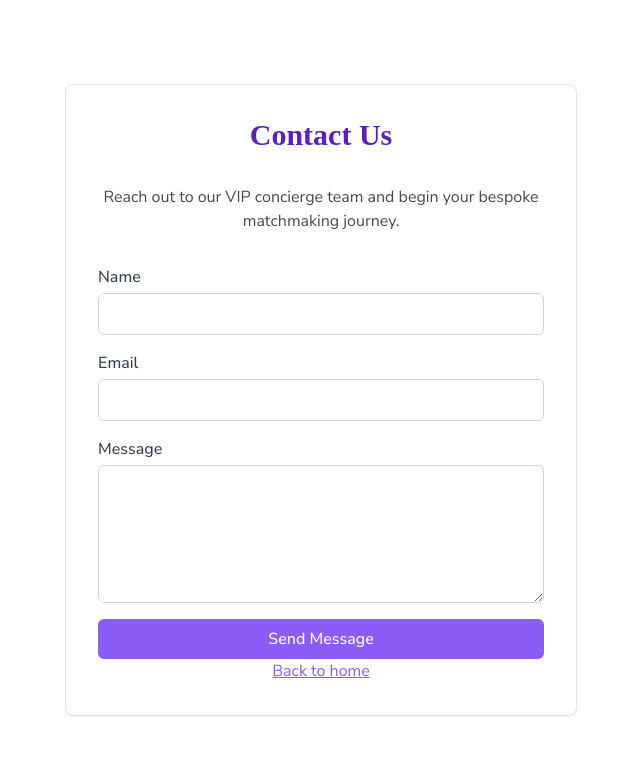
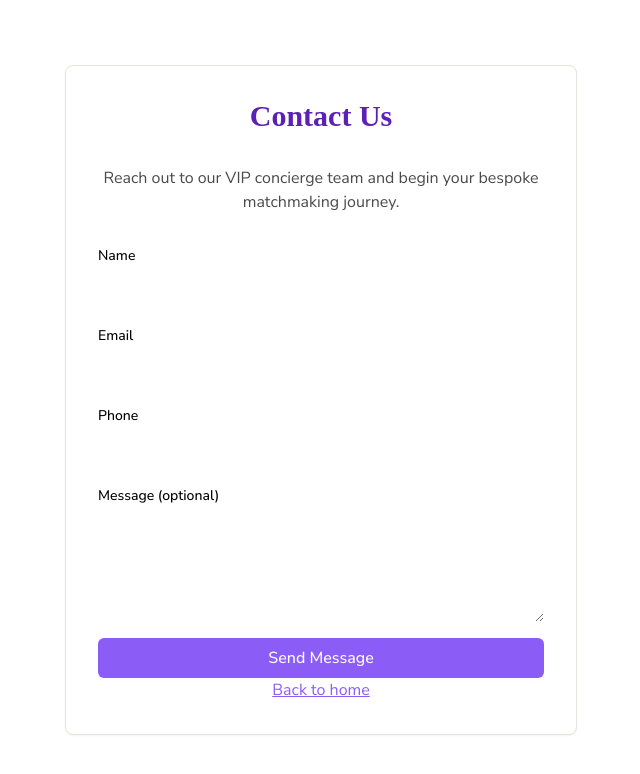
Before and after one commit to karthiknish/vip-aroosi, a Next.js app: page /contact in a window 1280 px wide. Shown: the top 774 px of the page, without its empty margins (319-959 px from the left). Built offline with nearby package versions, Linux system fonts and the light colour scheme; a web font is replaced by a local one.

Commit message:
feat: integrate dynamic ContactForm component into Home and Contact pages

```diff
--- a/package.json
+++ b/package.json
@@ -20,6 +20,7 @@
     "tailwindcss": "^3.4.4",
     "postcss": "^8.5.6",
     "autoprefixer": "^10.4.21",
-    "tailwindcss-animate": "^1.0.0"
+    "tailwindcss-animate": "^1.0.0",
+    "@types/node": "^20.11.19"
   }
 }
--- /dev/null
+++ b/src/app/api/contact/route.ts
@@ -0,0 +1,33 @@
+import { NextRequest, NextResponse } from "next/server";
+
+const AROOSI_CONTACT_URL = process.env.NEXT_PUBLIC_AROOSI_CONTACT_URL;
+
+export async function POST(req: NextRequest) {
+  try {
+    const payload = await req.json();
+    // ensure we tag the submission as VIP Aroosi
+    const taggedPayload = {
+      ...payload,
+      subject: (payload?.subject as string | undefined) || "VIP Aroosi Enquiry",
+      source: "vip-aroosi", // extra tag field understood by Aroosi backend (ignored if unknown)
+    };
+
+    const res = await fetch(AROOSI_CONTACT_URL, {
+      method: "POST",
+      headers: {
+        "Content-Type": "application/json",
+      },
+      body: JSON.stringify(taggedPayload),
+    });
+
+    const data = await res.json();
+
+    return NextResponse.json(data, { status: res.status });
+  } catch (e) {
+    console.error("Proxy contact error", e);
+    return NextResponse.json(
+      { error: "Failed to submit contact" },
+      { status: 500 }
+    );
+  }
+}
--- a/src/app/contact/page.tsx
+++ b/src/app/contact/page.tsx
@@ -1,3 +1,10 @@
+import dynamic from "next/dynamic";
+import type { ComponentType } from "react";
+
+const ContactForm = dynamic(() => import("../../components/ContactForm"), {
+  ssr: false,
+}) as ComponentType<{ defaultSubject?: string }>;
+
 export const metadata = {
   title: "Contact – VIP Aroosi",
 };
@@ -11,54 +18,7 @@ export default function ContactPage() {
           Reach out to our VIP concierge team and begin your bespoke matchmaking
           journey.
         </p>
-        <form
-          className="space-y-4 text-left"
-          action="https://formspree.io/f/your-form-id" // replace with actual form endpoint
-          method="POST"
-        >
-          <div className="flex flex-col gap-1">
-            <label htmlFor="name" className="font-medium text-gray-700">
-              Name
-            </label>
-            <input
-              id="name"
-              name="name"
-              type="text"
-              required
-              className="border border-gray-300 rounded-md px-3 py-2 focus:outline-none focus:ring-2 focus:ring-pink-500"
-            />
-          </div>
-          <div className="flex flex-col gap-1">
-            <label htmlFor="email" className="font-medium text-gray-700">
-              Email
-            </label>
-            <input
-              id="email"
-              name="email"
-              type="email"
-              required
-              className="border border-gray-300 rounded-md px-3 py-2 focus:outline-none focus:ring-2 focus:ring-pink-500"
-            />
-          </div>
-          <div className="flex flex-col gap-1">
-            <label htmlFor="message" className="font-medium text-gray-700">
-              Message
-            </label>
-            <textarea
-              id="message"
-              name="message"
-              rows={5}
-              required
-              className="border border-gray-300 rounded-md px-3 py-2 focus:outline-none focus:ring-2 focus:ring-pink-500"
-            />
-          </div>
-          <button
-            type="submit"
-            className="w-full bg-primary hover:bg-primary-dark text-white py-2 rounded-md font-medium transition-colors"
-          >
-            Send Message
-          </button>
-        </form>
+        <ContactForm defaultSubject="VIP Aroosi Contact" />
         <a href="/" className="text-primary underline">
           Back to home
         </a>
--- a/src/app/page.tsx
+++ b/src/app/page.tsx
@@ -1,3 +1,10 @@
+import dynamic from "next/dynamic";
+import type { ComponentType } from "react";
+
+const ContactForm = dynamic(() => import("../components/ContactForm"), {
+  ssr: false,
+}) as ComponentType<{ defaultSubject?: string }>;
+
 export default function Home() {
   return (
     <main className="w-full overflow-x-hidden text-gray-800 bg-base-light">
@@ -125,40 +132,7 @@ export default function Home() {
             Submit your details for a free VIP consultation. Our consultant will
             call you shortly.
           </p>
-          <form
-            action="https://formspree.io/f/your-form-id"
-            method="POST"
-            className="space-y-4 text-left"
-          >
-            <div className="flex flex-col gap-1">
-              <label htmlFor="name" className="text-sm font-medium">
-                Name
-              </label>
-              <input
-                id="name"
-                name="name"
-                required
-                className="w-full px-3 py-2 rounded-md text-gray-800"
-              />
-            </div>
-            <div className="flex flex-col gap-1">
-              <label htmlFor="phone" className="text-sm font-medium">
-                Phone
-              </label>
-              <input
-                id="phone"
-                name="phone"
-                required
-                className="w-full px-3 py-2 rounded-md text-gray-800"
-              />
-            </div>
-            <button
-              type="submit"
-              className="w-full bg-white text-primary font-semibold py-2 rounded-md hover:bg-base-dark transition-colors"
-            >
-              Submit
-            </button>
-          </form>
+          <ContactForm defaultSubject="VIP Aroosi Enquiry" />
         </div>
       </section>
     </main>
--- /dev/null
+++ b/src/components/ContactForm.tsx
@@ -0,0 +1,102 @@
+"use client";
+import { useState } from "react";
+
+export default function ContactForm({ defaultSubject = "VIP Aroosi Enquiry" }) {
+  const [status, setStatus] = useState<
+    "idle" | "submitting" | "success" | "error"
+  >("idle");
+  const [error, setError] = useState<string | null>(null);
+
+  async function handleSubmit(e: React.FormEvent<HTMLFormElement>) {
+    e.preventDefault();
+    setStatus("submitting");
+    setError(null);
+    const formData = new FormData(e.currentTarget);
+    const payload = {
+      name: formData.get("name") as string,
+      email: formData.get("email") as string,
+      subject: defaultSubject,
+      message:
+        (formData.get("message") as string) ||
+        `Phone: ${formData.get("phone") as string}`,
+    };
+    try {
+      const res = await fetch("/api/contact", {
+        method: "POST",
+        headers: { "Content-Type": "application/json" },
+        body: JSON.stringify(payload),
+      });
+      if (!res.ok) throw new Error("Failed");
+      setStatus("success");
+      e.currentTarget.reset();
+    } catch (err) {
+      setStatus("error");
+      setError("Something went wrong. Please try again later.");
+    }
+  }
+
+  return (
+    <form onSubmit={handleSubmit} className="space-y-4 text-left">
+      <div className="flex flex-col gap-1">
+        <label htmlFor="name" className="text-sm font-medium">
+          Name
+        </label>
+        <input
+          id="name"
+          name="name"
+          required
+          className="w-full px-3 py-2 rounded-md text-gray-800"
+        />
+      </div>
+      <div className="flex flex-col gap-1">
+        <label htmlFor="email" className="text-sm font-medium">
+          Email
+        </label>
+        <input
+          id="email"
+          name="email"
+          type="email"
+          required
+          className="w-full px-3 py-2 rounded-md text-gray-800"
+        />
+      </div>
+      {/* optional phone/message */}
+      <div className="flex flex-col gap-1">
+        <label htmlFor="phone" className="text-sm font-medium">
+          Phone
+        </label>
+        <input
+          id="phone"
+          name="phone"
+          className="w-full px-3 py-2 rounded-md text-gray-800"
+        />
+      </div>
+      <div className="flex flex-col gap-1">
+        <label htmlFor="message" className="text-sm font-medium">
+          Message (optional)
+        </label>
+        <textarea
+          id="message"
+          name="message"
+          rows={4}
+          className="w-full px-3 py-2 rounded-md text-gray-800"
+        />
+      </div>
+      <button
+        type="submit"
+        disabled={status === "submitting"}
+        className="w-full bg-primary hover:bg-primary-dark text-white py-2 rounded-md font-medium transition-colors"
+      >
+        {status === "submitting" ? "Sending..." : "Send Message"}
+      </button>
+      {status === "success" && (
+        <p className="text-green-700 text-sm mt-2">
+          Thank you! We will contact you shortly.
+        </p>
+      )}
+      {status === "error" && (
+        <p className="text-danger text-sm mt-2">{error}</p>
+      )}
+    </form>
+  );
+}
```
